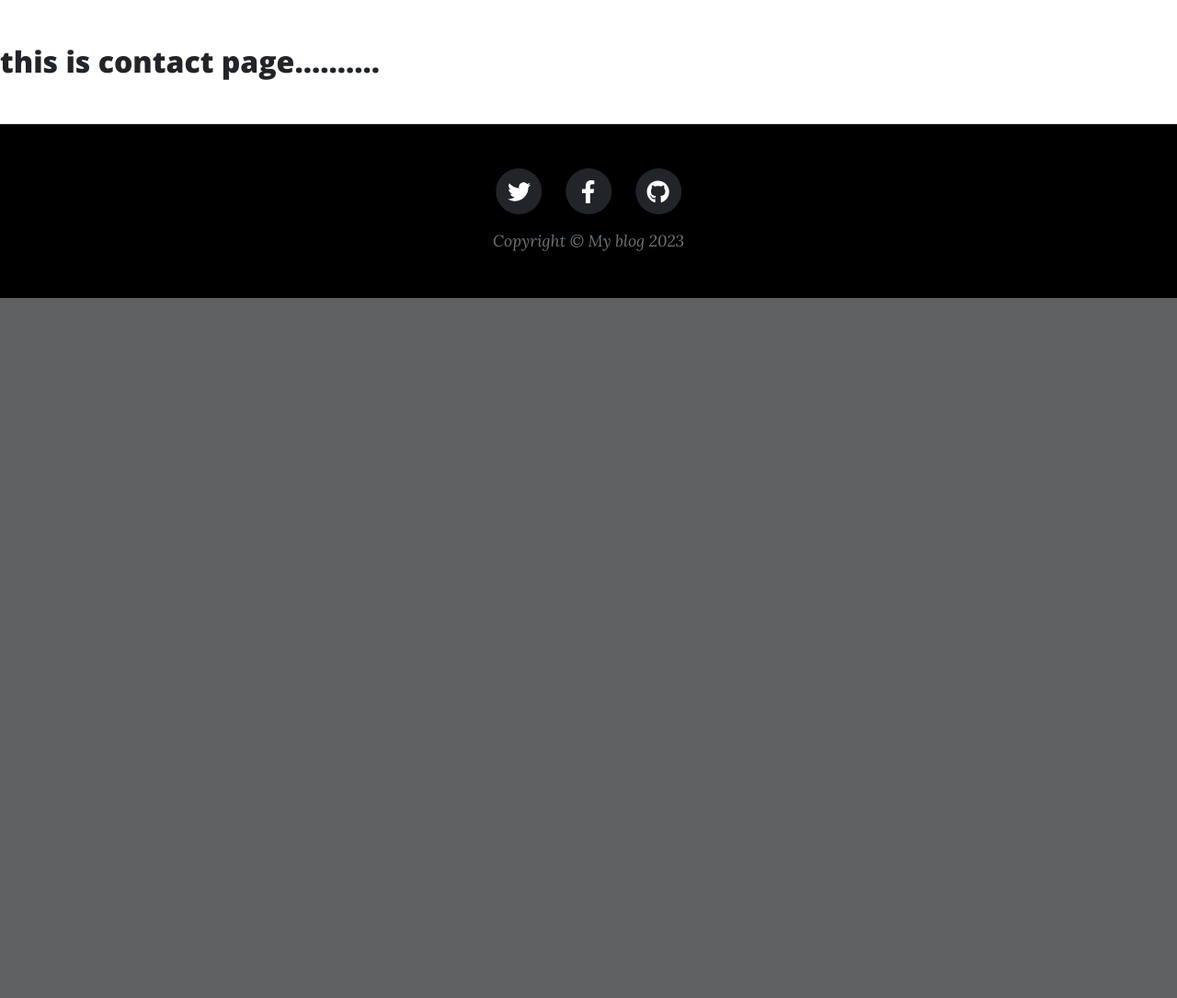
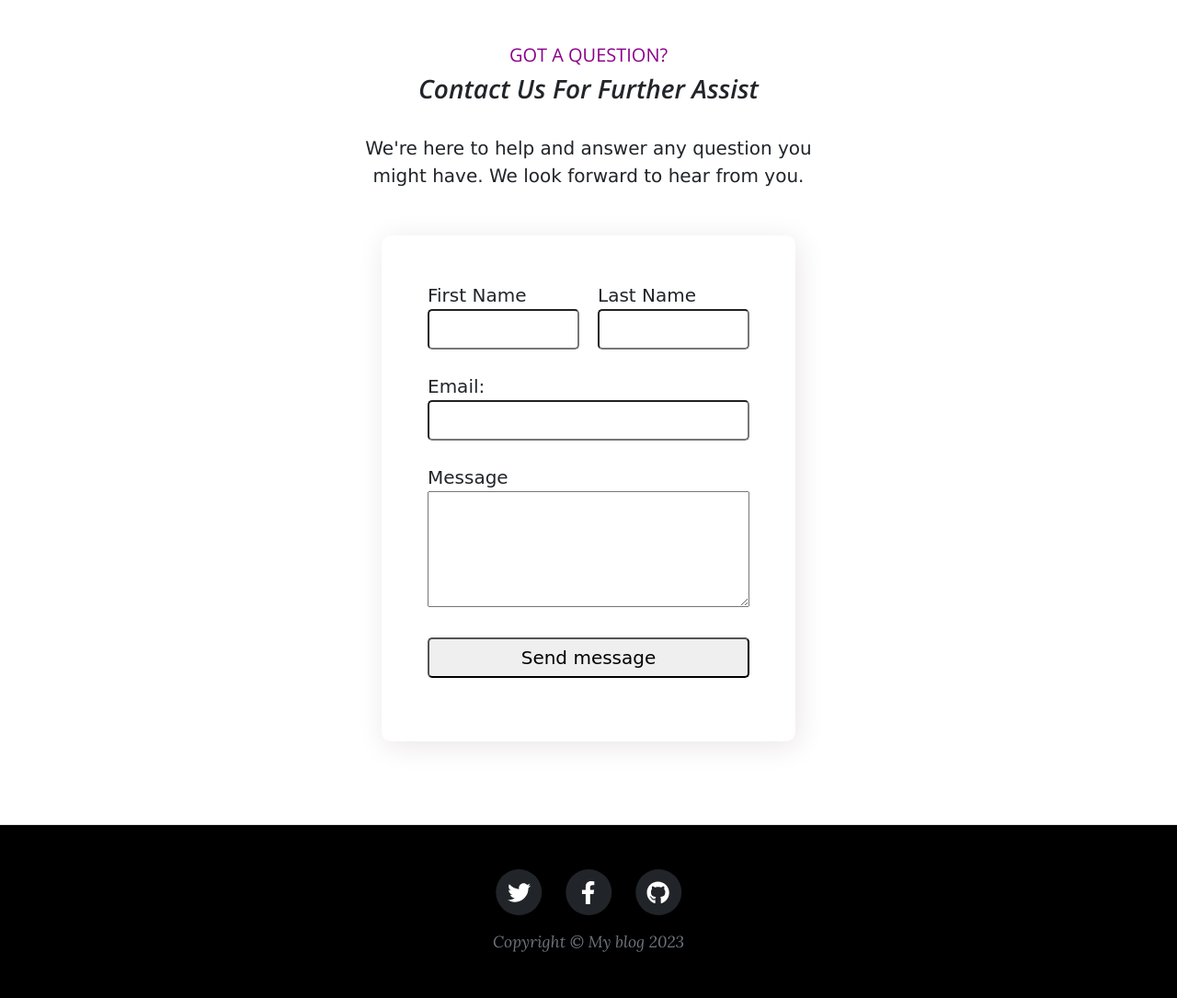
Before and after one commit to 54ntu/blog_app, a Django app: page /blog_app/contact/ in a window 1280 px wide. Shown: the part 504-1589 px from the top of the page at 92% size. Before the commit the page ends 828 px from the top, so only its background shows below. Run offline with Django 4.2, Linux system fonts and the light colour scheme; some libraries are stand-ins or nearby versions.

Commit message:
contact us page is created

```diff
--- a/project_app/templates/blogs/about.html
+++ b/project_app/templates/blogs/about.html
@@ -2,6 +2,6 @@
 
 {% block content%}
 
-<h2>this is about page</h2>
+
 
 {% endblock %}
--- a/project_app/templates/blogs/contact.html
+++ b/project_app/templates/blogs/contact.html
@@ -1,6 +1,157 @@
 {% extends 'layouts/master.html' %}
 
+{% block custom_css%}
+    <style>
+        .block_content{
+            height:800px;
+            width: 600px;
+            background-color:white;
+            font-family: cursive;
+            margin: 10px auto;
+            /* text-align: center; */
+
+
+        }
+
+        h5{
+
+            font-weight: lighter;
+            color:darkmagenta;
+            text-align: center;
+
+
+        }
+
+        h3{
+            font-weight:600;
+            font-style:oblique;
+            text-align: center;
+
+
+        }
+
+        p{
+            font-family: 'Lucida Sans', 'Lucida Sans Regular', 'Lucida Grande', 'Lucida Sans Unicode', Geneva, Verdana, sans-serif;
+            text-align: center;
+
+        }
+
+
+        .query_msg{
+            height: 550px;
+            width: 450px;
+            background-color: white;
+            margin:50px auto ;
+            border-radius: 10px;
+            box-shadow:3px 5px 30px 0px rgb(234, 229, 229);
+
+        }
+
+        form{
+            padding: 50px;
+        }
+
+        .name_div{
+            display: flex;
+
+            box-sizing: border-box;
+            margin-bottom: 25px;
+        }
+
+        label{
+            display: block;
+        }
+
+        #firstname{
+            width: 100%;
+
+        }
+
+        #lastname{
+            width: 100%;
+        }
+        .first_div{
+        margin-right: 10px;
+
+        }
+
+        .second_div{
+            margin-left: 10px;
+        }
+
+        input{
+            border-radius: 5px;
+            padding: 5px;
+
+        }
+        .email_div{
+            margin-bottom: 25px;
+        }
+
+        #email{
+            width: 100%;
+        }
+        #message{
+            width: 100%;
+        }
+
+        #send_btn{
+            margin-top: 25px;
+            width: 100%;
+        }
+
+
+    </style>
+
+{% endblock custom_css%}
+
 {% block content %}
+<div class="block_content">
+    <div>
+        <h5>GOT A QUESTION?</h5>
+    </div>
+    <div>
+        <h3>Contact Us For Further Assist</h3>
+    </div>
 
-<h2>this is contact page..........</h2>
+    <div>
+        <p>We're here to help and  answer any question you<br/> might have. We look forward to hear from you.</p>
+    </div>
+
+    <div class="query_msg">
+        <form action="" method="post">
+            {% csrf_token %}
+            <div class="name_div">
+                <div class="first_div" >
+                    <label for="firstname">First Name</label>
+                    <input type="text" id="firstname" name="firstname">
+                </div>
+                <div class="second_div">
+                    <label for="lastname">Last Name</label>
+                    <input type="text" id="lastname" name="lastname">
+                </div>
+            </div>
+            <div class="email_div">
+                <label for="email">Email:</label>
+                <input type="text" name="email" id="email">
+             </div>
+             <div>
+                    <label for="message">Message</label>
+                    <textarea name="message" id="message" rows="4" ></textarea>
+              </div>
+              <input id="send_btn" type="submit" value="Send message">
+
+        </form>
+
+
+
+    </div>
+
+
+
+
+</div>
+
+<h1></h1>
+
 {% endblock content %}
```
